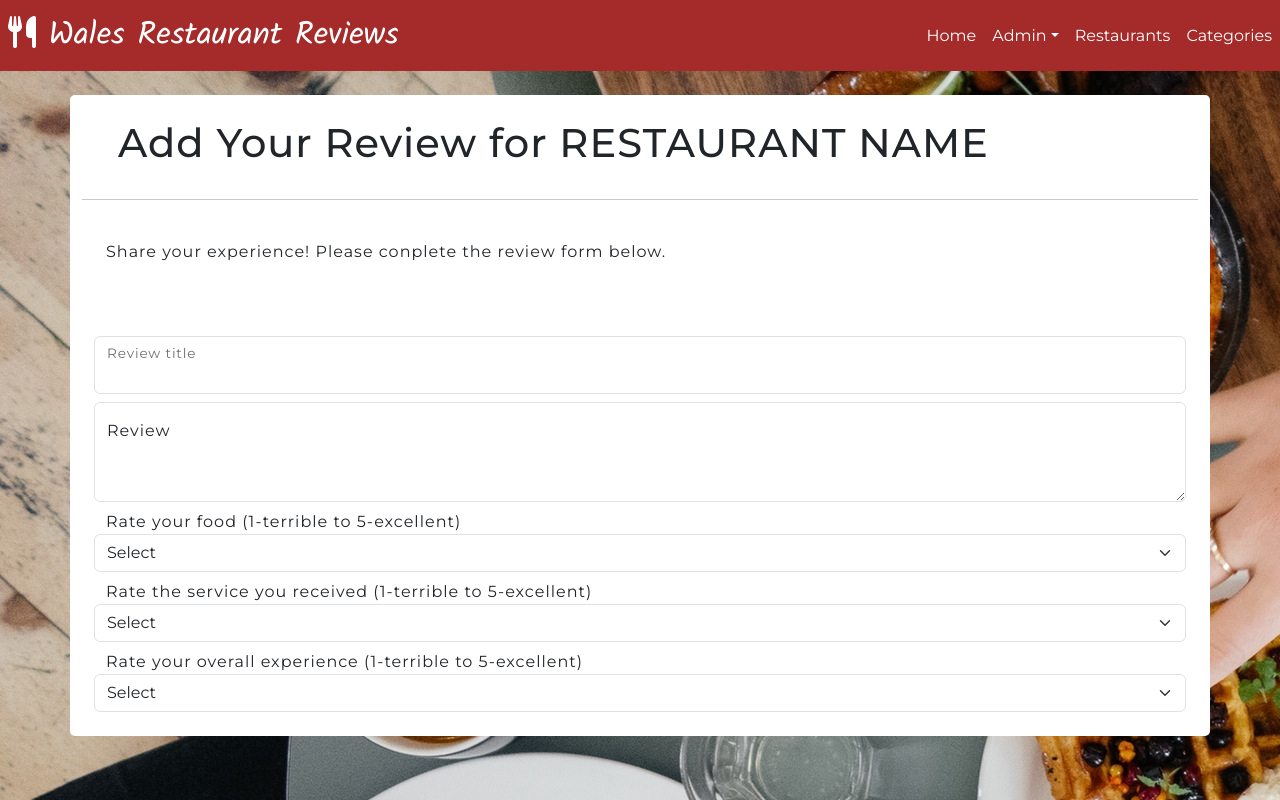
After one commit to cshimvin/restaurant-reviews, a Flask app: page /add_review/1 in a window 1280 px wide. The commit adds this page. Run offline with Flask 3, Linux system fonts and the light colour scheme; some libraries are stand-ins or nearby versions; some web fonts are replaced.

Commit message:
Create add review form

```diff
--- a/app.py
+++ b/app.py
@@ -145,6 +145,11 @@ def delete_category(category_id):
     return render_template("categories.html", message=message, categories=categories)
 
 
+@app.route("/add_review/<restaurant_id>")
+def add_review(restaurant_id):
+    return render_template("add_review.html")
+
+
 @app.route("/users")
 def get_users():
     return render_template("users.html")
--- a/templates/add_restaurant.html
+++ b/templates/add_restaurant.html
@@ -3,7 +3,7 @@
 {% block content %}
     <div class="container-fluid d-flex bd-highlight">
         <div class="row mt-4">
-            <h1>Add a restaurant</h1>
+            <h1>Add a Restaurant</h1>
         </div>
     </div>
     <hr class="w-100">
--- /dev/null
+++ b/templates/add_review.html
@@ -0,0 +1,59 @@
+{% extends "base.html" %}
+
+{% block content %}
+    <div class="container-fluid d-flex bd-highlight m-4">
+        <div class="row mt-4">
+            <h1>Add Your Review for RESTAURANT NAME</h1>
+        </div>
+    </div>
+    <hr class="w-100">
+    <div class="row p-4">
+        <p>Share your experience! Please conplete the review form below.</p>
+    </div>
+    <div class="row p-4">
+        <form action="" method="POST">
+            <div class="row form-floating mt-2">
+                <input type="text" class="form-control" id="title" name="title" minlength="10" maxlength="100" required>
+                <label for="title">Review title</label>
+            </div>
+            <div class="row form-floating mt-2">
+                <textarea name="review_content" class="form-control" style="height: 100px;" id="review_content" placeholder="Describe your experience" minlength="50" required></textarea>
+                <label for="review_content">Review</label>
+            </div>
+            <div class="row mt-2">
+                <label for="food_rating">Rate your food (1-terrible to 5-excellent)</label>
+                <select name="food_rating" id="food_rating" class="form-select" aria-label="Food rating" required>
+                    <option selected disabled>Select</option>
+                    <option value="1">1</option>
+                    <option value="2">2</option>
+                    <option value="3">3</option>
+                    <option value="4">4</option>
+                    <option value="5">5</option>
+                </select>
+            </div>
+            <div class="row mt-2">
+                <label for="service_rating">Rate the service you received (1-terrible to 5-excellent)</label>
+                <select name="service_rating" id="service_rating" class="form-select" aria-label="Service rating" required>
+                    <option selected disabled>Select</option>
+                    <option value="1">1</option>
+                    <option value="2">2</option>
+                    <option value="3">3</option>
+                    <option value="4">4</option>
+                    <option value="5">5</option>
+                </select>
+            </div>
+            <div class="row mt-2">
+                <label for="overall_rating">Rate your overall experience (1-terrible to 5-excellent)</label>
+                <select name="overall_rating" id="overall_rating" class="form-select" aria-label="Overall rating" required>
+                    <option selected disabled>Select</option>
+                    <option value="1">1</option>
+                    <option value="2">2</option>
+                    <option value="3">3</option>
+                    <option value="4">4</option>
+                    <option value="5">5</option>
+                </select>
+            </div>
+        </form>
+    </div>
+
+{% endblock %}
--- a/templates/edit_restaurant.html
+++ b/templates/edit_restaurant.html
@@ -3,7 +3,7 @@
 {% block content %}
     <div class="container-fluid d-flex bd-highlight">
         <div class="row mt-4">
-            <h1>Edit a restaurant</h1>
+            <h1>Edit a Restaurant</h1>
         </div>
     </div>
     <hr class="w-100">
```
